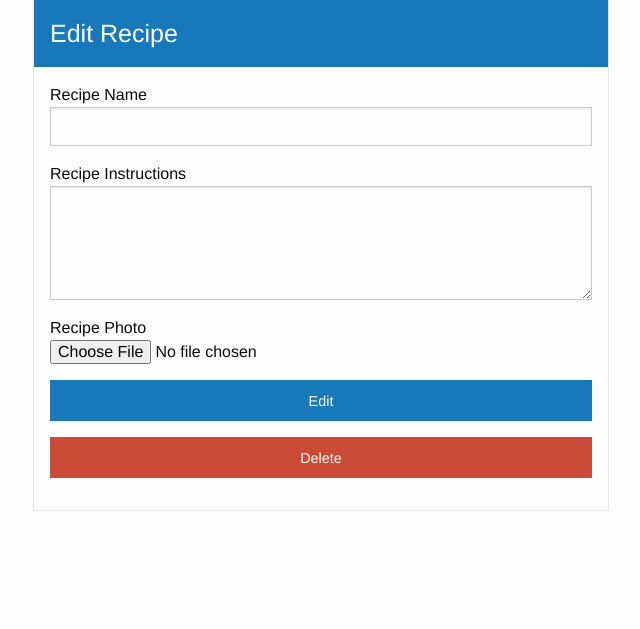
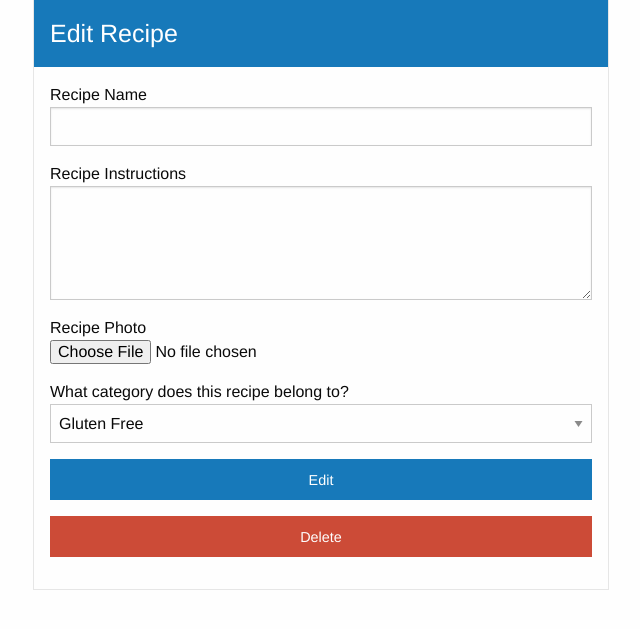
Before and after one commit to ChicoState/Revercipe, a Django app: page /edit_recipe/1/ in a window 1280 px wide. Shown: the part 76-705 px from the top of the page, without its empty margins (319-959 px from the left). Run offline with Django 3.2, Linux system fonts and the light colour scheme; tables that the repository leaves empty hold one stand-in row (values such as "Sample post"); some libraries are stand-ins or nearby versions.

Commit message:
Clean up code && fix bug in view, model, forms

```diff
--- a/Revercipe/settings.py
+++ b/Revercipe/settings.py
@@ -109,7 +109,7 @@ AUTH_PASSWORD_VALIDATORS = [
 
 LANGUAGE_CODE = 'en-us'
 
-TIME_ZONE = 'UTC'
+TIME_ZONE = 'US/Pacific'
 
 USE_I18N = True
 
--- a/RevercipeApp/forms.py
+++ b/RevercipeApp/forms.py
@@ -26,13 +26,17 @@ class CommentForm(forms.Form):
     rating = forms.IntegerField(label='Rating:',
                                  min_value=1, max_value=5)
 
-    def save(self, commit=True):
+    def save(self, request, instance_id, commit=True):
         new_comment = models.Comment(
             comment_text=self.cleaned_data["comment_text"],
             rating=self.cleaned_data["rating"])
 
+        new_comment.recipe = models.RecipeModel.objects.get(pk=instance_id)
+        new_comment.author = models.User.objects.get(pk=request.user.id)
+
         if commit:
             new_comment.save()
+
         return new_comment
 
 class RegistrationForm(UserCreationForm):
@@ -123,6 +127,21 @@ class RecipeForm(forms.Form):
 
         return new_recipe
 
+    def edit(self, instance_id, commit=True):
+        edit_recipe = models.RecipeModel.objects.get(pk=instance_id)
+        edit_recipe.name = self.cleaned_data["name"]
+        edit_recipe.description = self.cleaned_data["description"]
+        edit_recipe.image = self.cleaned_data["image"]
+
+        if commit:
+            edit_recipe.save()
+            new_category = models.CategoryModel(name=self.cleaned_data["categories"])
+            new_category.save()
+            new_category.recipes.set(models.RecipeModel.objects.filter(pk=edit_recipe.id))
+            new_category.save()
+
+        return edit_recipe
+
 class IngredientForm(forms.Form):
     name = forms.CharField(label='Ingredient Name',max_length = 100)
     # name = forms.CharField(label='Ingredient Name',max_length = 100, widget=forms.TextInput(attrs={'id':'name'}))
@@ -131,7 +150,7 @@ class IngredientForm(forms.Form):
     amount_type = forms.CharField(label='Amount Type',max_length = 15)
 
     def save(self, request, recipe, commit=True):
-        new_ingredient = models.RecipeModel(
+        new_ingredient = models.IngredientModel(
             name = self.cleaned_data["name"],
             calories = self.cleaned_data["calories"],
             amount = self.cleaned_data["amount"],
--- a/RevercipeApp/models.py
+++ b/RevercipeApp/models.py
@@ -2,7 +2,7 @@ from django.db import models
 from django.contrib.auth.models import User
 from django.db.models.signals import post_save
 from django.dispatch import receiver
-
+from django.utils import timezone
 
 class IntegerRangeField(models.IntegerField):
     def __init__(self, verbose_name=None, name=None, min_value=None, max_value=None, **kwargs):
@@ -84,7 +84,7 @@ class Comment(models.Model):
     rating = IntegerRangeField(min_value=0, max_value=5)
     recipe = models.ForeignKey(RecipeModel, on_delete=models.CASCADE, null=True)
     author = models.ForeignKey(User, on_delete=models.CASCADE, null=True)
-    created_on = models.DateTimeField(auto_now_add=True)
+    created_on = models.DateTimeField(default=timezone.now())
 
     def __str__(self):
         return self.comment_text
--- a/RevercipeApp/templates/edit-recipe.html
+++ b/RevercipeApp/templates/edit-recipe.html
@@ -20,6 +20,9 @@
             {{form.image.label}}
             {{form.image}}
 
+            {{form.categories.label}}
+            {{form.categories}}
+
             <input type = "submit" class="button expanded" value="Edit" />
         </form>
 
--- a/RevercipeApp/urls.py
+++ b/RevercipeApp/urls.py
@@ -8,7 +8,6 @@ urlpatterns = [
     path('login/', auth_views.LoginView.as_view()),
     path('register/', views.register),
     path('logout/', views.logout_view),
-    path('settings/', views.settings),
     path('profile/<int:user_id>/', views.profile_view),
     path('create_recipe/', views.create_recipe),
     path('edit_recipe/<int:instance_id>/', views.edit_recipe),
--- a/RevercipeApp/views.py
+++ b/RevercipeApp/views.py
@@ -8,12 +8,9 @@ from django.contrib.auth.models import User
 from django.shortcuts import get_object_or_404
 from django.contrib.auth.decorators import login_required
 
-
 from . import models
 from . import forms
 # Create your views here.
-
-
 
 def index(request):
     ingredientObjects = []
@@ -167,8 +164,6 @@ def index(request):
 
     return render(request, "index.html", context=context)
 
-def settings(request):
-    return render(request, "settings.html")
 
 def profile_view(request, user_id):
     user = models.User.objects.get(pk=user_id)
@@ -198,16 +193,16 @@ def profile_view(request, user_id):
             total = getRatingTotal(recipe, num_comments)
 
             if request.user.is_authenticated:
-                recipe_list["recipes"] += [{
-                    "name": recipe.name,
-                    "id": recipe.id,
-                    "description": recipe.description,
-                    "image": recipe.image,
-                    "author": recipe.author,
-                    "favorite": favorite[0].favorite,
-                    "comments": num_comments,
-                    "rating": total
-                }]
+                  recipe_list["recipes"] += [{
+                        "name": recipe.name,
+                        "id": recipe.id,
+                        "description": recipe.description,
+                        "image": recipe.image,
+                        "author": recipe.author,
+                        "favorite": favorite[0].favorite,
+                        "comments": num_comments,
+                        "rating": total
+                    }]
             else:
                 recipe_list["recipes"] += [{
                     "name": recipe.name,
@@ -245,6 +240,7 @@ def update_profile(request):
 
     return render(request, 'update_profile.html', {'profile_form': profile_form})
 
+
 def follow(request, user_id):
     # Get who is going to be follow
     followee = models.User.objects.get(pk = user_id)
@@ -267,18 +263,6 @@ def follow(request, user_id):
 
     return redirect('/profile/'+ str(user_id) + '/')
 
-def favorite(request):
-    recipe = models.RecipeModel.objects.get(pk=request.GET.get('recipe_id'))
-    favorite = models.Favorite.objects.get(recipe=recipe, user=request.user)
-
-    if favorite.favorite:
-        favorite.favorite = 0
-    else:
-        favorite.favorite = 1
-
-    favorite.save()
-
-    return HttpResponse()
 
 def register(request):
     if request.method == "POST":
@@ -294,9 +278,11 @@ def register(request):
 
     return render(request, "registration/register.html", context=context)
 
+
 def logout_view(request):
     logout(request)
     return redirect("/")
+
 
 def create_recipe(request):
     if request.method == "POST":
@@ -316,17 +302,13 @@ def create_recipe(request):
 
     return render(request, "create_recipe.html", context=context)
 
+
 def edit_recipe(request, instance_id):
-    recipe = models.RecipeModel.objects.get(pk=instance_id)
-
     if request.method == "POST":
         if request.user.is_authenticated:
             form_instance = forms.RecipeForm(request.POST, request.FILES)
             if form_instance.is_valid():
-                recipe.name = form_instance.cleaned_data["name"]
-                recipe.description = form_instance.cleaned_data["description"]
-                recipe.image = form_instance.cleaned_data["image"]
-                recipe.save()
+                form_instance.edit(instance_id)
                 return redirect("/add_ingredient/" + str(instance_id) + "/")
         else:
             form_instance = forms.RecipeForm()
@@ -345,7 +327,6 @@ def delete_recipe(request, instance_id):
     recipe.delete()
     return redirect("/")
 
-
 def get_recipe(request, instance_id):
     request_user = request.user
     current_recipe = ""
@@ -355,14 +336,7 @@ def get_recipe(request, instance_id):
     if request.method == "GET":
         if request.user.is_authenticated:
             current_recipe = models.RecipeModel.objects.get(pk=instance_id)
-            current_recipe_steps = current_recipe.description.splitlines()
-            i = 1
-            index = 0
-            for step in current_recipe_steps:
-                current_recipe_steps[index] = "Step " + str(i) + ": " + step
-                i += 1
-                index += 1
-
+            current_recipe_steps = transform_recipe_steps(current_recipe)
 
     recipe_ingredients = models.IngredientModel.objects.filter(recipes__name=current_recipe)
     comments = models.Comment.objects.all()
@@ -371,17 +345,11 @@ def get_recipe(request, instance_id):
         if comment.recipe == current_recipe:
             comment_list.append(comment)
 
-
     if request.method == "POST":
         if request.user.is_authenticated:
             form_instance = forms.CommentForm(request.POST)
             if form_instance.is_valid():
-                new_comment = models.Comment()
-                new_comment.comment_text = form_instance.cleaned_data["comment_text"]
-                new_comment.rating = form_instance.cleaned_data["rating"]
-                new_comment.recipe = models.RecipeModel.objects.get(pk=instance_id)
-                new_comment.author = models.User.objects.get(pk=request.user.id)
-                new_comment.save(instance_id)
+                form_instance.save(request, instance_id)
                 form_instance = forms.CommentForm()
                 return redirect("/recipe/" + str(instance_id) + "/")
         else:
@@ -400,11 +368,7 @@ def get_recipe(request, instance_id):
 
     return render(request, "recipe.html", context=context)
 
-def comment(request, instance_id):
 
-    if request.method == 'POST':
-        comment = models.Comment()
-        comment
 
 @csrf_exempt
 def add_ingredients(request, instance_id):
@@ -418,16 +382,6 @@ def add_ingredients(request, instance_id):
             if form_instance.is_valid():
                 form_instance.save(request, recipe)
                 form_instance = forms.IngredientForm()
-                # new_ingredient = models.IngredientModel(name=form_instance.cleaned_data["name"])
-                # new_ingredient.name = form_instance.cleaned_data["name"]
-                # new_ingredient.calories = form_instance.cleaned_data["calories"]
-                # new_ingredient.amount_type = form_instance.cleaned_data["amount_type"]
-                # new_ingredient.amount = form_instance.cleaned_data["amount"]
-                # new_ingredient.save()
-                # new_ingredient.recipes.add(recipe)
-                # new_ingredient.save()
-                # form_instance = forms.IngredientForm()
-
 
                 context = {
                     "id": instance_id,
@@ -440,7 +394,6 @@ def add_ingredients(request, instance_id):
                 return render(request, "add_ingredient.html", context=context)
 
             if not form_instance.is_valid():
-
                 context = {
                     "id": instance_id,
                     "recipe": recipe,
@@ -557,6 +510,7 @@ def favorite_view(request):
     return render(request, "following_recipes.html", context=context)
 
 
+
 def getRatingTotal(recipe, num_comments):
     ratings = models.Comment.objects.filter(recipe=recipe)
 
@@ -571,6 +525,7 @@ def getRatingTotal(recipe, num_comments):
     return total
 
 
+
 def getFavoriteCount(user):
     recipes = models.RecipeModel.objects.filter(author=user)
     total = 0
@@ -583,3 +538,31 @@ def getFavoriteCount(user):
                 total += 1
 
     return total
+
+
+def favorite(request):
+    recipe = models.RecipeModel.objects.get(pk=request.GET.get('recipe_id'))
+    favorite = models.Favorite.objects.get(recipe=recipe, user=request.user)
+
+    if favorite.favorite:
+        favorite.favorite = 0
+    else:
+        favorite.favorite = 1
+
+    favorite.save()
+
+    return HttpResponse()
+
+
+
+def transform_recipe_steps(current_recipe):
+    current_recipe_steps = current_recipe.description.splitlines()
+    i = 1
+    index = 0
+
+    for step in current_recipe_steps:
+        current_recipe_steps[index] = "Step " + str(i) + ": " + step
+        i += 1
+        index += 1
+
+    return current_recipe_steps
```
Also changed, not shown: RevercipeApp/migrations/0024_auto_20201208_0150.py (added), RevercipeApp/migrations/0025_auto_20201208_0153.py (added).
